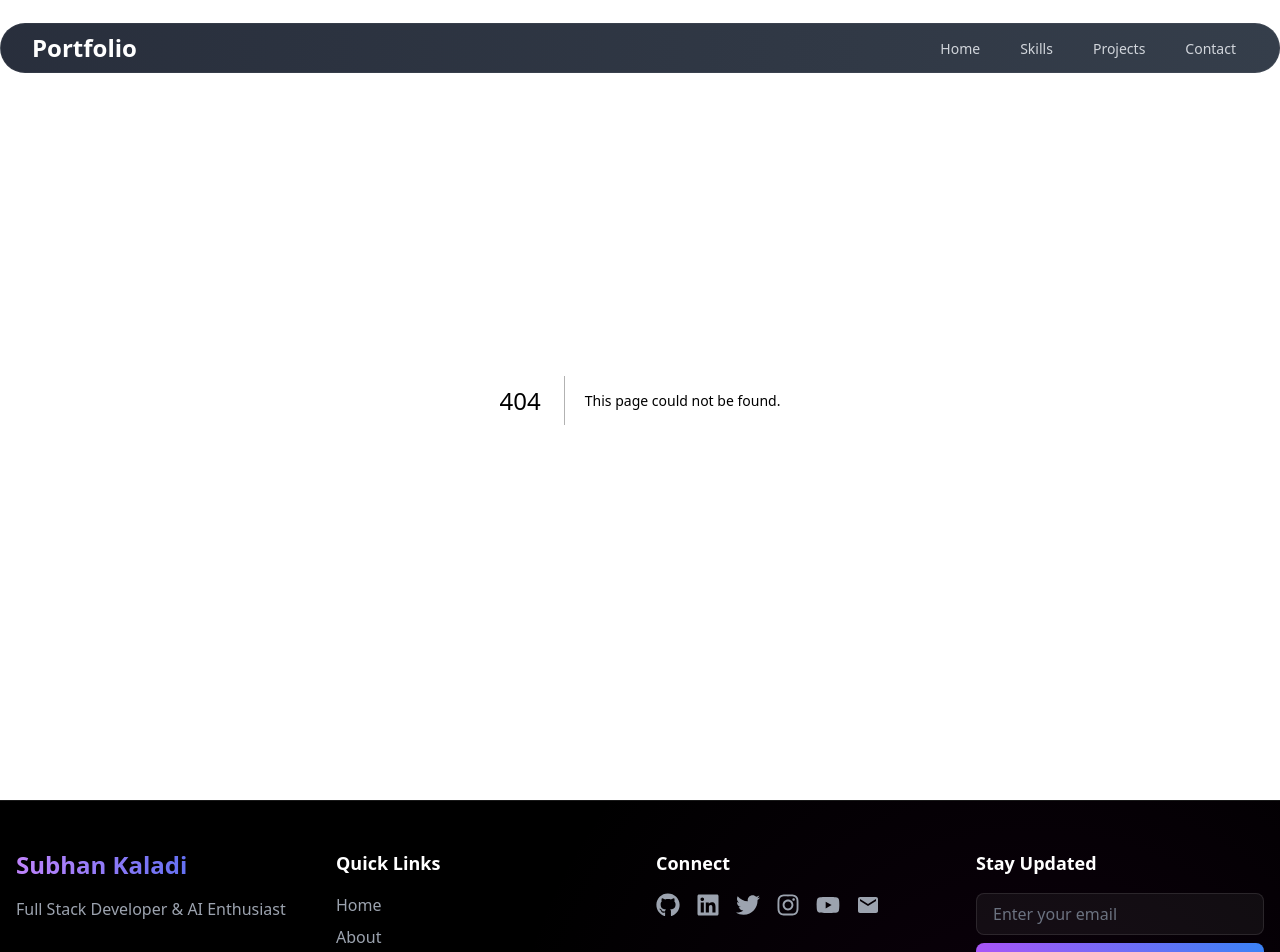
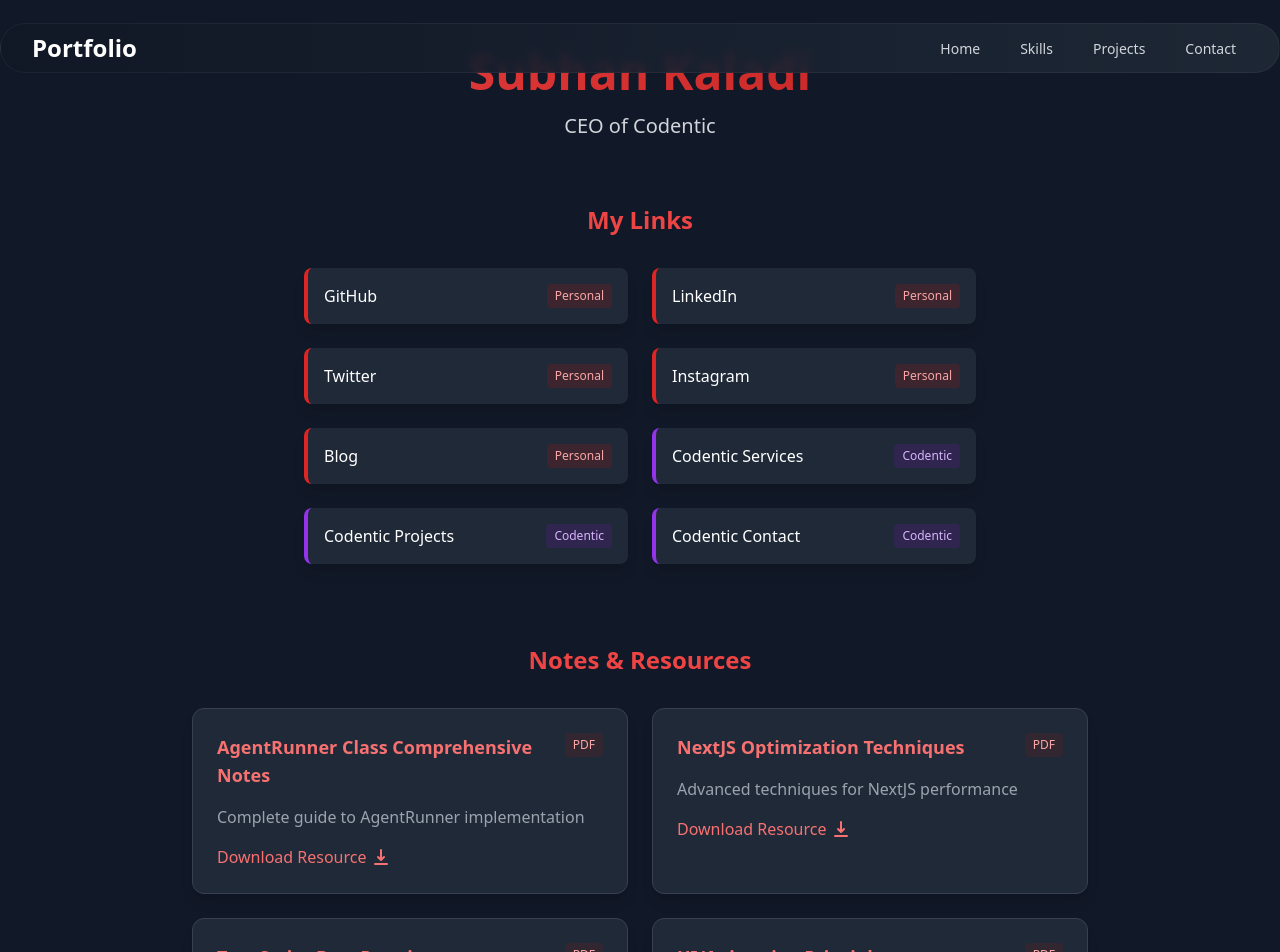
Before and after one commit to subhankaladi/PERSONALxPORTFOLIO, a Next.js app: page /links in a window 1280 px wide. Before the commit this address had no page. Shown: the top 952 px of the page. Built offline with nearby package versions, Linux system fonts and the light colour scheme.

Commit message:
Create page.tsx

```diff
--- /dev/null
+++ b/app/links/page.tsx
@@ -0,0 +1,116 @@
+import { useState, useEffect } from 'react';
+import Head from 'next/head';
+
+interface LinkItem {
+  id: number;
+  title: string;
+  url: string;
+  type: 'personal' | 'company';
+}
+
+interface NoteItem {
+  id: number;
+  title: string;
+  description: string;
+  url: string;
+}
+
+export default function LinksPage() {
+  const [isVisible, setIsVisible] = useState(false);
+
+  useEffect(() => {
+    setIsVisible(true);
+  }, []);
+
+  const linkItems: LinkItem[] = [
+    { id: 1, title: 'GitHub', url: '#', type: 'personal' },
+    { id: 2, title: 'LinkedIn', url: '#', type: 'personal' },
+    { id: 3, title: 'Twitter', url: '#', type: 'personal' },
+    { id: 4, title: 'Instagram', url: '#', type: 'personal' },
+    { id: 5, title: 'Blog', url: '#', type: 'personal' },
+    { id: 6, title: 'Codentic Services', url: '#', type: 'company' },
+    { id: 7, title: 'Codentic Projects', url: '#', type: 'company' },
+    { id: 8, title: 'Codentic Contact', url: '#', type: 'company' },
+  ];
+
+  const noteItems: NoteItem[] = [
+    { id: 1, title: 'AgentRunner Class Comprehensive Notes', description: 'Complete guide to AgentRunner implementation', url: '#' },
+    { id: 2, title: 'NextJS Optimization Techniques', description: 'Advanced techniques for NextJS performance', url: '#' },
+    { id: 3, title: 'TypeScript Best Practices', description: 'Professional TypeScript development patterns', url: '#' },
+    { id: 4, title: 'UI/Animation Principles', description: 'Creating engaging user interfaces', url: '#' },
+  ];
+
+  return (
+    <div className="min-h-screen bg-gray-900 text-white">
+      <Head>
+        <title>Subhan Kaladi | Links</title>
+        <meta name="description" content="Subhan Kaladi's portfolio links" />
+        <link rel="icon" href="/favicon.ico" />
+      </Head>
+
+      <main className="container mx-auto px-4 py-12">
+        {/* Header Section */}
+        <div className={`text-center mb-16 transition-all duration-700 ${isVisible ? 'opacity-100 translate-y-0' : 'opacity-0 translate-y-8'}`}>
+          <h1 className="text-4xl md:text-5xl font-bold bg-clip-text text-transparent bg-gradient-to-r from-red-500 to-red-700 mb-4">
+            Subhan Kaladi
+          </h1>
+          <p className="text-xl text-gray-300">CEO of Codentic</p>
+        </div>
+
+        {/* Links Section */}
+        <section className="mb-20">
+          <h2 className="text-2xl font-semibold mb-8 text-center text-red-500">My Links</h2>
+
+          <div className="grid grid-cols-1 md:grid-cols-2 gap-6 max-w-2xl mx-auto">
+            {linkItems.map((item, index) => (
+              <div
+                key={item.id}
+                className={`p-4 bg-gray-800 rounded-lg shadow-lg hover:bg-gray-750 transition-all duration-300 transform hover:-translate-y-1 hover:shadow-red-900/20 border-l-4 ${item.type === 'personal' ? 'border-red-600' : 'border-purple-600'} transition-all duration-500 ${isVisible ? 'opacity-100 translate-y-0' : 'opacity-0 translate-y-8'}`}
+                style={{ transitionDelay: `${index * 100}ms` }}
+              >
+                <a href={item.url} className="flex items-center justify-between">
+                  <span className="font-medium">{item.title}</span>
+                  <span className={`text-xs px-2 py-1 rounded ${item.type === 'personal' ? 'bg-red-900/30 text-red-300' : 'bg-purple-900/30 text-purple-300'}`}>
+                    {item.type === 'personal' ? 'Personal' : 'Codentic'}
+                  </span>
+                </a>
+              </div>
+            ))}
+          </div>
+        </section>
+
+        {/* Notes Section */}
+        <section>
+          <h2 className="text-2xl font-semibold mb-8 text-center text-red-500">Notes & Resources</h2>
+
+          <div className="grid grid-cols-1 md:grid-cols-2 gap-6 max-w-4xl mx-auto">
+            {noteItems.map((note, index) => (
+              <div
+                key={note.id}
+                className={`bg-gray-800 rounded-xl p-6 shadow-lg hover:shadow-red-900/10 transition-all duration-300 transform hover:-translate-y-1 border border-gray-700 transition-all duration-500 ${isVisible ? 'opacity-100 translate-y-0' : 'opacity-0 translate-y-8'}`}
+                style={{ transitionDelay: `${(index + 8) * 100}ms` }}
+              >
+                <div className="mb-4 flex items-start justify-between">
+                  <h3 className="text-lg font-semibold text-red-400">{note.title}</h3>
+                  <span className="bg-red-900/20 text-red-300 text-xs px-2 py-1 rounded">PDF</span>
+                </div>
+                <p className="text-gray-400 mb-4">{note.description}</p>
+                <a href={note.url} className="inline-flex items-center text-red-400 hover:text-red-300 transition-colors">
+                  Download Resource
+                  <svg xmlns="http://www.w3.org/2000/svg" className="h-5 w-5 ml-1" viewBox="0 0 20 20" fill="currentColor">
+                    <path fillRule="evenodd" d="M3 17a1 1 0 011-1h12a1 1 0 110 2H4a1 1 0 01-1-1zm3.293-7.707a1 1 0 011.414 0L9 10.586V3a1 1 0 112 0v7.586l1.293-1.293a1 1 0 111.414 1.414l-3 3a1 1 0 01-1.414 0l-3-3a1 1 0 010-1.414z" clipRule="evenodd" />
+                  </svg>
+                </a>
+              </div>
+            ))}
+          </div>
+        </section>
+      </main>
+
+      {/* Footer */}
+      <footer className="text-center py-8 text-gray-500 text-sm">
+        <p>© {new Date().getFullYear()} Subhan Kaladi. All rights reserved.</p>
+      </footer>
+    </div>
+  );
+}
```
